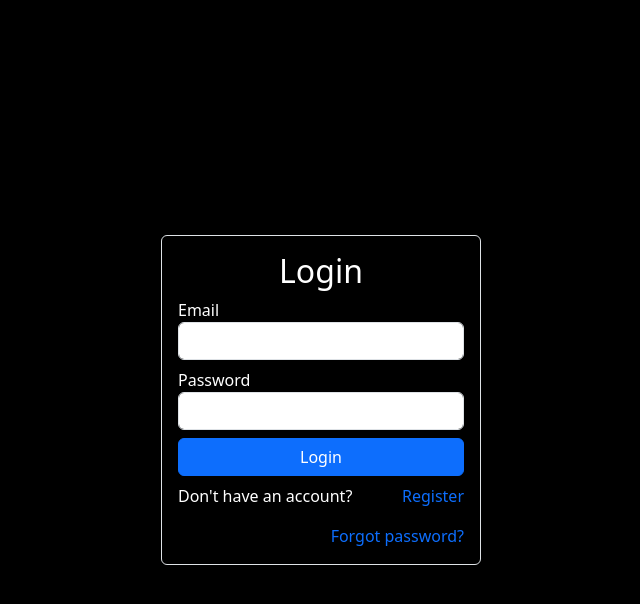
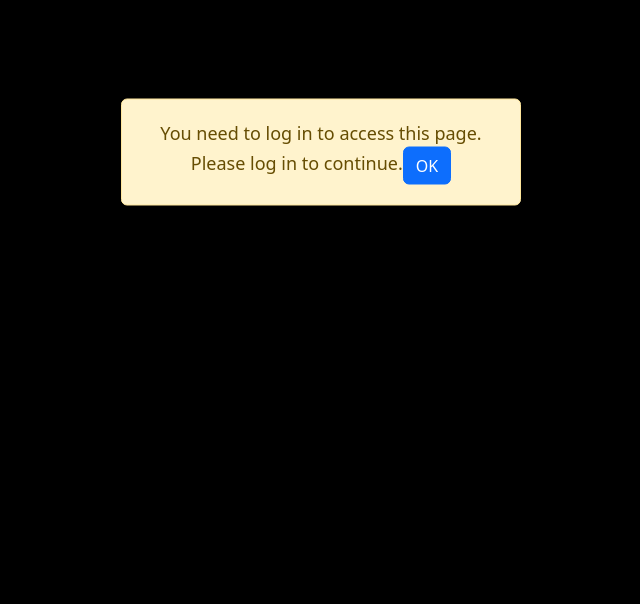
Before and after one commit to lovis-ambrose/MoviesHub, a React (Create React App) app: page /movie/1 in a window 1280 px wide. Before the commit this address led to /login. Shown: the top 604 px of the page, without its empty margins (319-959 px from the left). Built offline with nearby package versions, Linux system fonts and the light colour scheme; no server answers.

Commit message:
successfully redirect user to requested page after restriction check

```diff
--- a/src/App.css
+++ b/src/App.css
@@ -28,3 +28,19 @@ body {
   padding: 20px;
   text-align: center;
 }
+
+
+.alert-container {
+  position: fixed;
+  top: 20%;
+  left: 50%;
+  transform: translate(-50%, -50%);
+  width: 400px;
+  z-index: 1000;
+}
+
+.alert {
+  text-align: center;
+  padding: 20px;
+  font-size: 18px;
+}
--- a/src/components/Login.js
+++ b/src/components/Login.js
@@ -3,7 +3,7 @@ import { account } from './Appwrite';
 import { Link, useNavigate } from 'react-router-dom';
 
 const Login = () => {
-    const handleNavigation = useNavigate(); // Initialize the useNavigate hook for redirect
+    const navigate = useNavigate(); // Initialize the useNavigate hook for redirection
 
     const [credentials, setCredentials] = useState({
         email: '',
@@ -24,8 +24,13 @@ const Login = () => {
             // Login user with email and password
             const session = await account.createEmailPasswordSession(credentials.email, credentials.password);
             console.log('User logged in:', session);
-            // Redirect user to home
-            handleNavigation("/")
+
+            // Retrieve the redirect path from localStorage (if any)
+            const redirectTo = localStorage.getItem("redirectAfterLogin") || '/';
+            localStorage.removeItem("redirectAfterLogin"); // Clean up the stored path
+
+            // Redirect user to the original page or home page
+            navigate(redirectTo);
         } catch (error) {
             console.error('Login error:', error);
         }
@@ -33,7 +38,7 @@ const Login = () => {
 
     return (
         <div className="d-flex justify-content-center align-items-center vh-100">
-            <div class="text-start border rounded p-3 w-25">
+            <div className="text-start border rounded p-3 w-25">
                 <h2 className='text-center'>Login</h2>
                 <form onSubmit={handleSubmit}>
                     <div className="form-group mt-2">
--- a/src/components/ProtectedRoute.js
+++ b/src/components/ProtectedRoute.js
@@ -1,9 +1,12 @@
 import React, { useEffect, useState } from 'react';
-import { Navigate } from 'react-router-dom';
+import { Navigate, useLocation } from 'react-router-dom';
 import { account } from './Appwrite';
 
 const ProtectedRoute = ({ children }) => {
     const [isLoggedIn, setIsLoggedIn] = useState(null);
+    const [showAlert, setShowAlert] = useState(false);
+    const location = useLocation(); // Get current location (path)
+    const currentPath = location.pathname; // Save the path user is trying to access
 
     useEffect(() => {
         const checkUserSession = async () => {
@@ -13,16 +16,37 @@ const ProtectedRoute = ({ children }) => {
                     setIsLoggedIn(true);
                 }
             } catch (error) {
-                console.log("User not found, redirecting to login.");
+                console.log("User not found, displaying alert.");
                 setIsLoggedIn(false);
+                setShowAlert(true); // Show the alert when the user is not logged in
+                // Store the current path in local storage to return after login
+                localStorage.setItem("redirectAfterLogin", currentPath);
             }
         };
 
         checkUserSession();
-    }, []);
+    }, [currentPath]);
+
+    const handleAlertDismiss = () => {
+        setShowAlert(false);  // Hide the alert
+        setIsLoggedIn(false); // Continue to login
+    };
 
     if (isLoggedIn === null) {
         return <div>Loading...</div>; // Show a loading state while checking session
+    }
+
+    if (showAlert) {
+        return (
+            <div className="alert-container">
+                <div className="alert alert-warning" role="alert">
+                    You need to log in to access this page. Please log in to continue.
+                    <button onClick={handleAlertDismiss} className="btn btn-primary ml-3">
+                        OK
+                    </button>
+                </div>
+            </div>
+        );
     }
 
     return isLoggedIn ? children : <Navigate to="/login" />;
```
